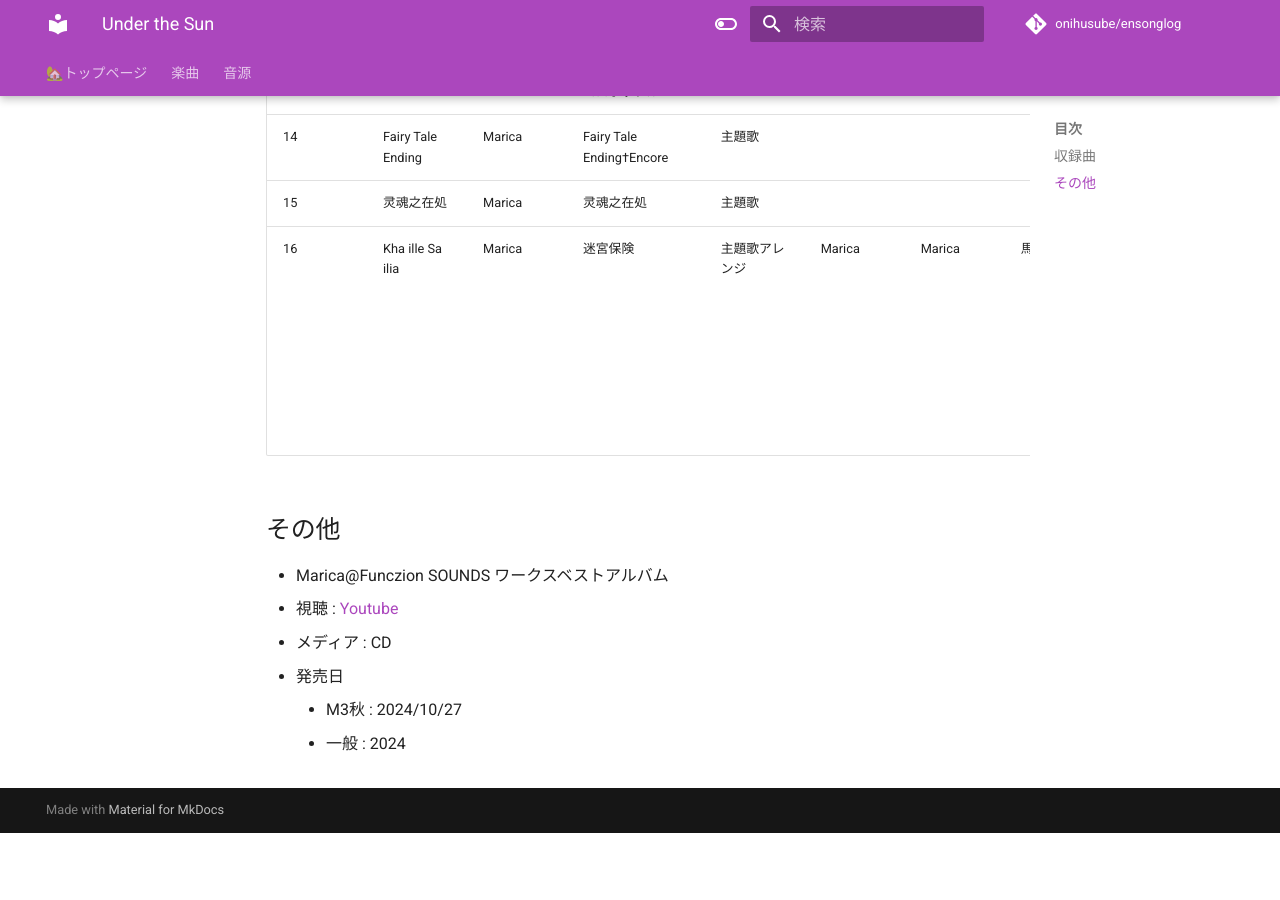
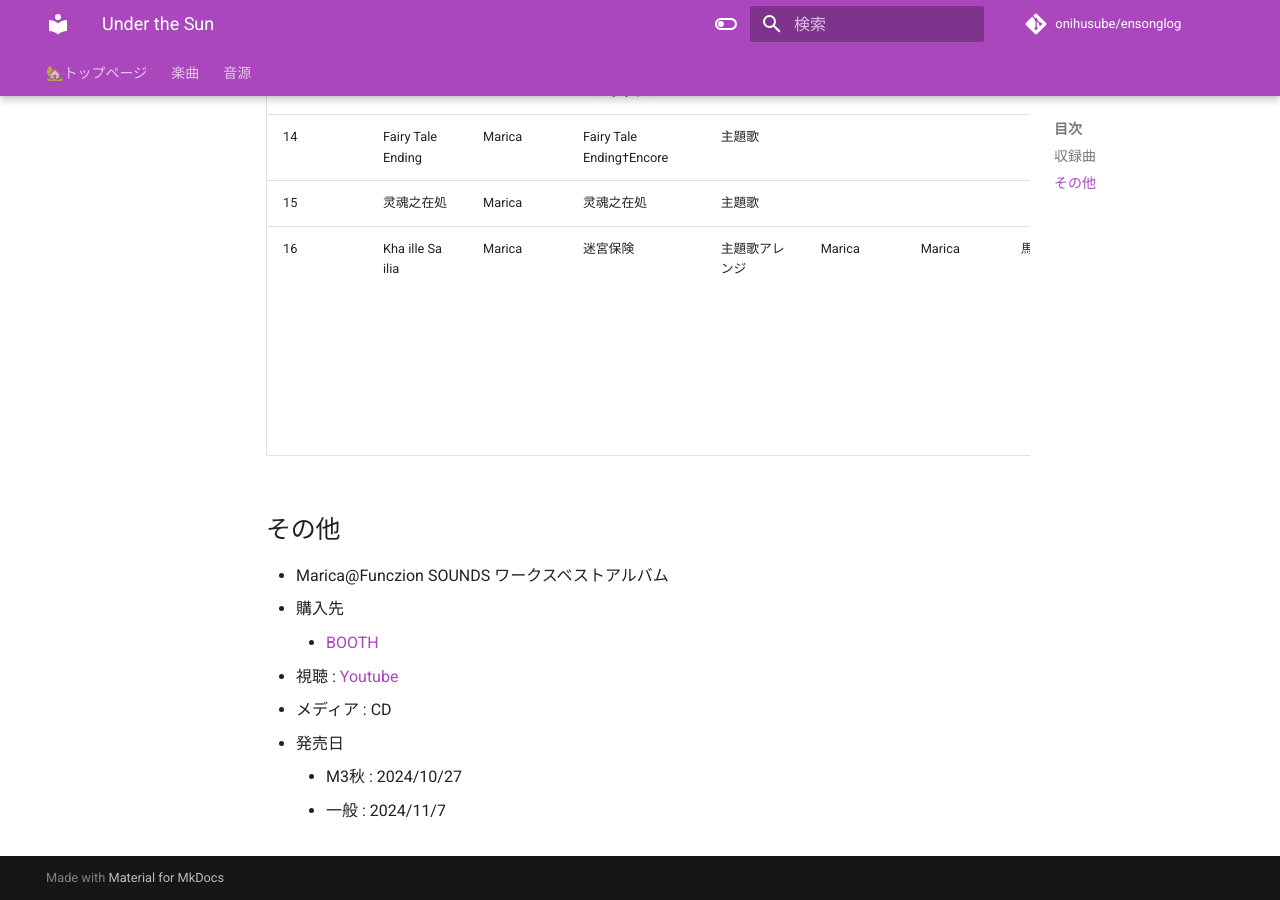
Before and after one commit to onihusube/ensonglog, an MkDocs documentation site: the page built from docs/2024/音源個別/Under the Sun.md, in a window 1280 px wide and 900 px high, scrolled down 1108 px. Built offline with MkDocs 1.6.1 and Material for MkDocs 9.7.7, drawn with Linux system fonts in a browser that asks for light colours; comment, search, counter and statistics services are not loaded; before the commit the page ends 1941 px from its top, so only the background shows below that.

Commit message:
M3関連更新

```diff
--- a/docs/2024/音源個別/Under the Sun.md
+++ b/docs/2024/音源個別/Under the Sun.md
@@ -24,8 +24,10 @@
 ## その他
 
 - Marica@Funczion SOUNDS ワークスベストアルバム
+- 購入先
+    - [BOOTH](url)
 - 視聴 : [Youtube](https://www.youtube.com/watch?v=MgXK2k56VSw)
 - メディア : CD
 - 発売日
     - M3秋 : 2024/10/27
-    - 一般 : 2024
+    - 一般 : 2024/11/7
```
Also changed, not shown: docs/2024/楽曲.md (+1 -1 lines), 1 other file.
